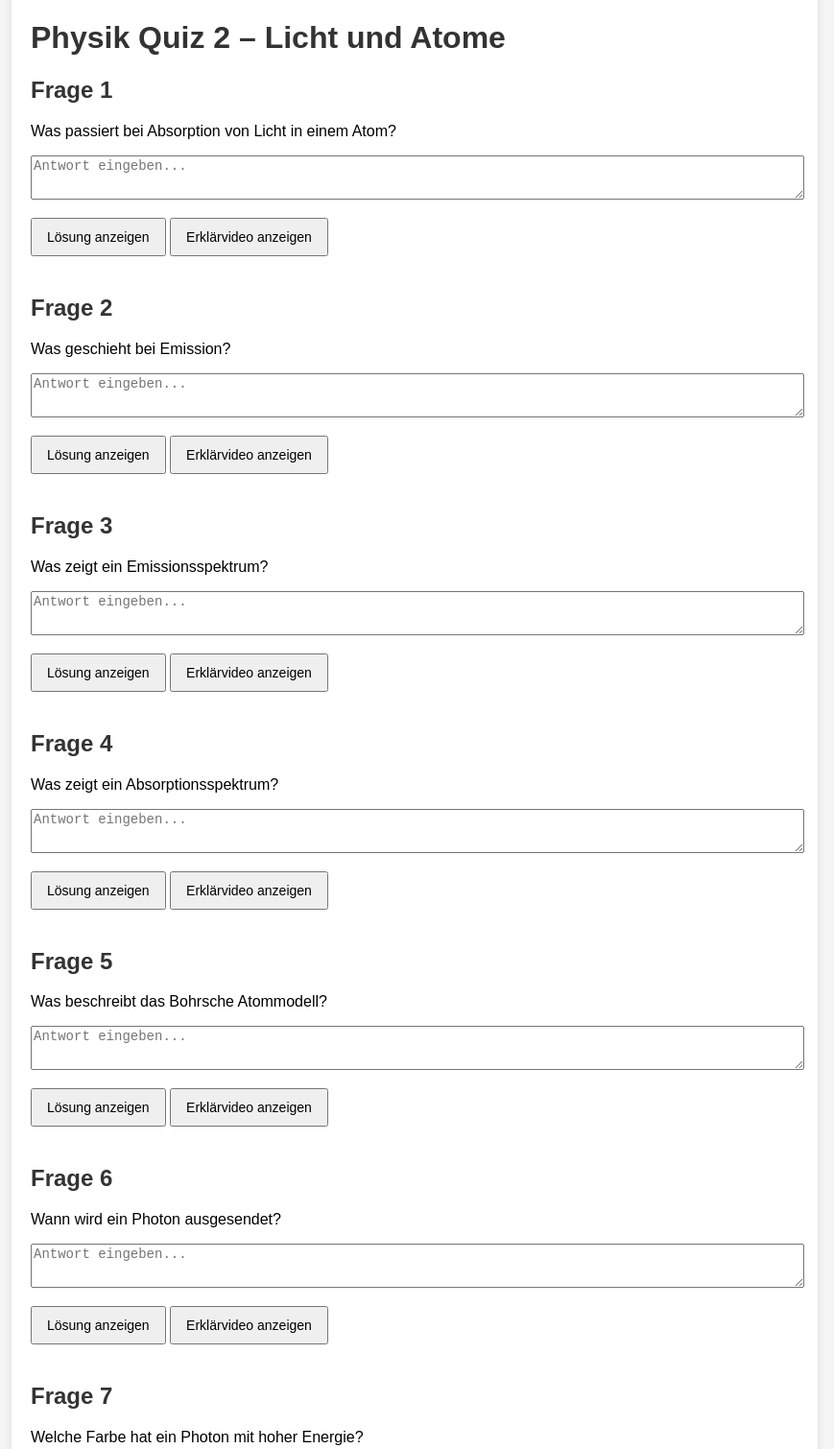
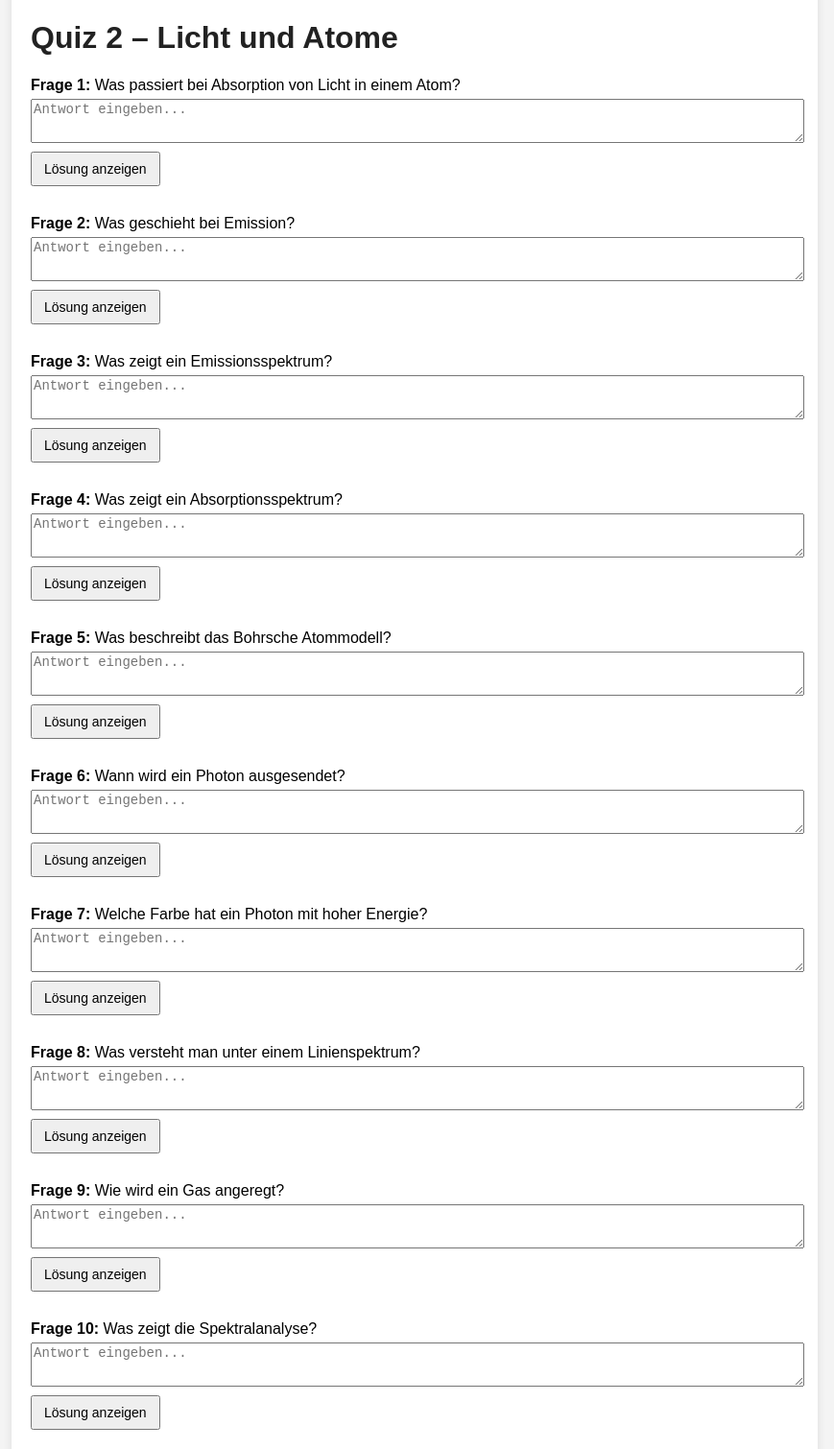
Before and after one commit to andreaswerther/Quiz2, a plain HTML site: page index.html in a window 1280 px wide. Shown: the part 40-1550 px from the top of the page at 96% size, without its empty margins (208-1077 px from the left). Drawn offline with Linux system fonts and the light colour scheme.

Commit message:
Add files via upload

```diff
--- a/index.html
+++ b/index.html
@@ -2,133 +2,95 @@
 <html lang="de">
 <head>
   <meta charset="UTF-8">
-  <title>Physik Quiz 2 – Licht und Atome (LehrerSchmidt-Links)</title>
+  <title>Quiz 2 – Licht und Atome</title>
   <style>
-    body { font-family: Arial, sans-serif; background: #f5f5f5; margin: 0; padding: 20px; }
-    .container { background: white; max-width: 800px; margin: auto; padding: 20px; border-radius: 8px; box-shadow: 0 0 10px rgba(0,0,0,0.1); }
-    h1, h2 { color: #333; }
-    .task { margin-bottom: 40px; }
-    textarea { width: 100%; height: 40px; margin-bottom: 10px; font-size: 14px; }
-    button { padding: 10px 15px; font-size: 14px; cursor: pointer; margin-top: 5px; }
-    .feedback, .link-container { margin-top: 10px; padding: 10px; background: #eef; border-radius: 5px; display: none; }
+    body { font-family: Arial, sans-serif; background: #f4f4f4; margin: 0; padding: 20px; }
+    .container { max-width: 800px; margin: auto; background: #fff; padding: 20px; border-radius: 8px; box-shadow: 0 0 10px rgba(0,0,0,0.1); }
+    h1 { color: #222; }
+    .task { margin-bottom: 30px; }
+    textarea { width: 100%; height: 40px; font-size: 14px; margin-top: 5px; }
+    button { margin-top: 5px; padding: 8px 12px; font-size: 14px; }
+    .feedback { display: none; margin-top: 10px; background: #eef; padding: 10px; border-radius: 5px; }
   </style>
   <script>
-    function showSolution(id, text) {
-      const solution = document.getElementById("solution_" + id);
-      solution.textContent = "Richtige Antwort: " + text;
-      solution.style.display = "block";
-    }
-    function showLink(id, text, url) {
-      const link = document.getElementById("link_" + id);
-      link.innerHTML = 'Benutze den Link zur LehrerSchmidt-Seite und schau dieses Video an: <strong>' + text + '</strong><br><a href="' + url + '" target="_blank">' + url + '</a>';
-      link.style.display = "block";
+    function showSolution(id, solution) {
+      const elem = document.getElementById("solution_" + id);
+      elem.innerText = "Richtige Antwort: " + solution;
+      elem.style.display = "block";
     }
   </script>
 </head>
 <body>
 <div class="container">
-  <h1>Physik Quiz 2 – Licht und Atome</h1>
+  <h1>Quiz 2 – Licht und Atome</h1>
 
     <div class="task">
-      <h2>Frage 1</h2>
-      <p>Was passiert bei Absorption von Licht in einem Atom?</p>
-      <textarea placeholder="Antwort eingeben..."></textarea><br/>
-      <button onclick="showSolution(1, 'Ein Elektron springt auf ein höheres Energieniveau')">Lösung anzeigen</button>
-      <button onclick="showLink(1, 'Absorption und Emission', 'https://lehrerschmidt.de/physik/absorption-und-emission/')">Erklärvideo anzeigen</button>
+      <strong>Frage 1:</strong> Was passiert bei Absorption von Licht in einem Atom?<br>
+      <textarea placeholder="Antwort eingeben..."></textarea><br>
+      <button onclick="showSolution(1, `Ein Elektron springt auf ein höheres Energieniveau`)">Lösung anzeigen</button>
       <div class="feedback" id="solution_1"></div>
-      <div class="link-container" id="link_1"></div>
     </div>
 
     <div class="task">
-      <h2>Frage 2</h2>
-      <p>Was geschieht bei Emission?</p>
-      <textarea placeholder="Antwort eingeben..."></textarea><br/>
-      <button onclick="showSolution(2, 'Ein Elektron fällt auf ein niedrigeres Energieniveau und sendet ein Photon aus')">Lösung anzeigen</button>
-      <button onclick="showLink(2, 'Absorption und Emission', 'https://lehrerschmidt.de/physik/absorption-und-emission/')">Erklärvideo anzeigen</button>
+      <strong>Frage 2:</strong> Was geschieht bei Emission?<br>
+      <textarea placeholder="Antwort eingeben..."></textarea><br>
+      <button onclick="showSolution(2, `Ein Elektron fällt auf ein niedrigeres Energieniveau und sendet ein Photon aus`)">Lösung anzeigen</button>
       <div class="feedback" id="solution_2"></div>
-      <div class="link-container" id="link_2"></div>
     </div>
 
     <div class="task">
-      <h2>Frage 3</h2>
-      <p>Was zeigt ein Emissionsspektrum?</p>
-      <textarea placeholder="Antwort eingeben..."></textarea><br/>
-      <button onclick="showSolution(3, 'Lichtlinien, die von einem angeregten Gas ausgestrahlt werden')">Lösung anzeigen</button>
-      <button onclick="showLink(3, 'Emissions- und Absorptionsspektren', 'https://lehrerschmidt.de/physik/emissions-und-absorptionsspektren/')">Erklärvideo anzeigen</button>
+      <strong>Frage 3:</strong> Was zeigt ein Emissionsspektrum?<br>
+      <textarea placeholder="Antwort eingeben..."></textarea><br>
+      <button onclick="showSolution(3, `Lichtlinien, die von einem angeregten Gas ausgestrahlt werden`)">Lösung anzeigen</button>
       <div class="feedback" id="solution_3"></div>
-      <div class="link-container" id="link_3"></div>
     </div>
 
     <div class="task">
-      <h2>Frage 4</h2>
-      <p>Was zeigt ein Absorptionsspektrum?</p>
-      <textarea placeholder="Antwort eingeben..."></textarea><br/>
-      <button onclick="showSolution(4, 'Dunkle Linien im kontinuierlichen Spektrum')">Lösung anzeigen</button>
-      <button onclick="showLink(4, 'Emissions- und Absorptionsspektren', 'https://lehrerschmidt.de/physik/emissions-und-absorptionsspektren/')">Erklärvideo anzeigen</button>
+      <strong>Frage 4:</strong> Was zeigt ein Absorptionsspektrum?<br>
+      <textarea placeholder="Antwort eingeben..."></textarea><br>
+      <button onclick="showSolution(4, `Dunkle Linien im kontinuierlichen Spektrum`)">Lösung anzeigen</button>
       <div class="feedback" id="solution_4"></div>
-      <div class="link-container" id="link_4"></div>
     </div>
 
     <div class="task">
-      <h2>Frage 5</h2>
-      <p>Was beschreibt das Bohrsche Atommodell?</p>
-      <textarea placeholder="Antwort eingeben..."></textarea><br/>
-      <button onclick="showSolution(5, 'Elektronen kreisen auf festen Bahnen um den Atomkern')">Lösung anzeigen</button>
-      <button onclick="showLink(5, 'Bohrsches Atommodell', 'https://lehrerschmidt.de/physik/bohrsches-atommodell/')">Erklärvideo anzeigen</button>
+      <strong>Frage 5:</strong> Was beschreibt das Bohrsche Atommodell?<br>
+      <textarea placeholder="Antwort eingeben..."></textarea><br>
+      <button onclick="showSolution(5, `Elektronen kreisen auf festen Bahnen um den Atomkern`)">Lösung anzeigen</button>
       <div class="feedback" id="solution_5"></div>
-      <div class="link-container" id="link_5"></div>
     </div>
 
     <div class="task">
-      <h2>Frage 6</h2>
-      <p>Wann wird ein Photon ausgesendet?</p>
-      <textarea placeholder="Antwort eingeben..."></textarea><br/>
-      <button onclick="showSolution(6, 'Wenn ein Elektron auf ein niedrigeres Energieniveau springt')">Lösung anzeigen</button>
-      <button onclick="showLink(6, 'Absorption und Emission', 'https://lehrerschmidt.de/physik/absorption-und-emission/')">Erklärvideo anzeigen</button>
+      <strong>Frage 6:</strong> Wann wird ein Photon ausgesendet?<br>
+      <textarea placeholder="Antwort eingeben..."></textarea><br>
+      <button onclick="showSolution(6, `Wenn ein Elektron auf ein niedrigeres Energieniveau springt`)">Lösung anzeigen</button>
       <div class="feedback" id="solution_6"></div>
-      <div class="link-container" id="link_6"></div>
     </div>
 
     <div class="task">
-      <h2>Frage 7</h2>
-      <p>Welche Farbe hat ein Photon mit hoher Energie?</p>
-      <textarea placeholder="Antwort eingeben..."></textarea><br/>
-      <button onclick="showSolution(7, 'Violett')">Lösung anzeigen</button>
-      <button onclick="showLink(7, 'Das elektromagnetische Spektrum', 'https://lehrerschmidt.de/physik/das-elektromagnetische-spektrum/')">Erklärvideo anzeigen</button>
+      <strong>Frage 7:</strong> Welche Farbe hat ein Photon mit hoher Energie?<br>
+      <textarea placeholder="Antwort eingeben..."></textarea><br>
+      <button onclick="showSolution(7, `Violett`)">Lösung anzeigen</button>
       <div class="feedback" id="solution_7"></div>
-      <div class="link-container" id="link_7"></div>
     </div>
 
     <div class="task">
-      <h2>Frage 8</h2>
-      <p>Was versteht man unter einem Linienspektrum?</p>
-      <textarea placeholder="Antwort eingeben..."></textarea><br/>
-      <button onclick="showSolution(8, 'Ein Spektrum aus einzelnen, farbigen Lichtlinien')">Lösung anzeigen</button>
-      <button onclick="showLink(8, 'Emissions- und Absorptionsspektren', 'https://lehrerschmidt.de/physik/emissions-und-absorptionsspektren/')">Erklärvideo anzeigen</button>
+      <strong>Frage 8:</strong> Was versteht man unter einem Linienspektrum?<br>
+      <textarea placeholder="Antwort eingeben..."></textarea><br>
+      <button onclick="showSolution(8, `Ein Spektrum aus einzelnen, farbigen Lichtlinien`)">Lösung anzeigen</button>
       <div class="feedback" id="solution_8"></div>
-      <div class="link-container" id="link_8"></div>
     </div>
 
     <div class="task">
-      <h2>Frage 9</h2>
-      <p>Wie wird ein Gas angeregt?</p>
-      <textarea placeholder="Antwort eingeben..."></textarea><br/>
-      <button onclick="showSolution(9, 'Durch Energiezufuhr wie Strom oder Wärme')">Lösung anzeigen</button>
-      <button onclick="showLink(9, 'Energiezufuhr und angeregte Zustände', 'https://lehrerschmidt.de/physik/energiezufuhr-und-angeregte-zustaende/')">Erklärvideo anzeigen</button>
+      <strong>Frage 9:</strong> Wie wird ein Gas angeregt?<br>
+      <textarea placeholder="Antwort eingeben..."></textarea><br>
+      <button onclick="showSolution(9, `Durch Energiezufuhr wie Strom oder Wärme`)">Lösung anzeigen</button>
       <div class="feedback" id="solution_9"></div>
-      <div class="link-container" id="link_9"></div>
     </div>
 
     <div class="task">
-      <h2>Frage 10</h2>
-      <p>Was zeigt die Spektralanalyse?</p>
-      <textarea placeholder="Antwort eingeben..."></textarea><br/>
-      <button onclick="showSolution(10, 'Die chemische Zusammensetzung anhand des Lichtspektrums')">Lösung anzeigen</button>
-      <button onclick="showLink(10, 'Emissions- und Absorptionsspektren', 'https://lehrerschmidt.de/physik/emissions-und-absorptionsspektren/')">Erklärvideo anzeigen</button>
+      <strong>Frage 10:</strong> Was zeigt die Spektralanalyse?<br>
+      <textarea placeholder="Antwort eingeben..."></textarea><br>
+      <button onclick="showSolution(10, `Die chemische Zusammensetzung anhand des Lichtspektrums`)">Lösung anzeigen</button>
       <div class="feedback" id="solution_10"></div>
-      <div class="link-container" id="link_10"></div>
     </div>
-
-</div>
-</body>
-</html>
+</div></body></html>
```
